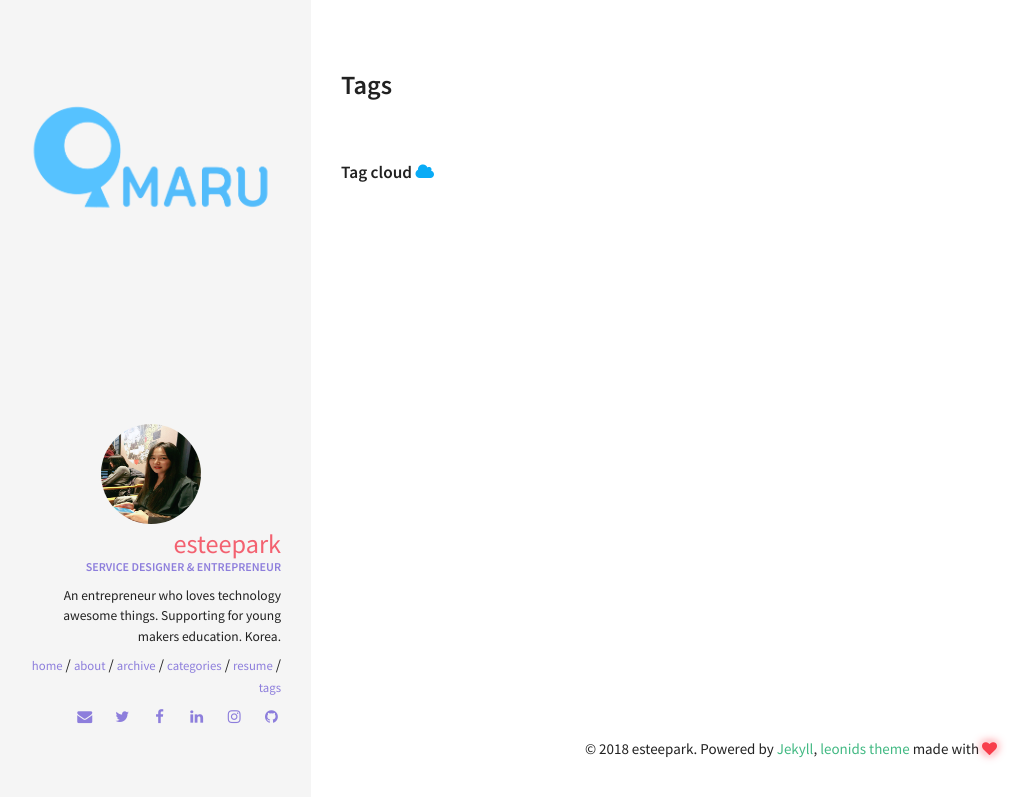
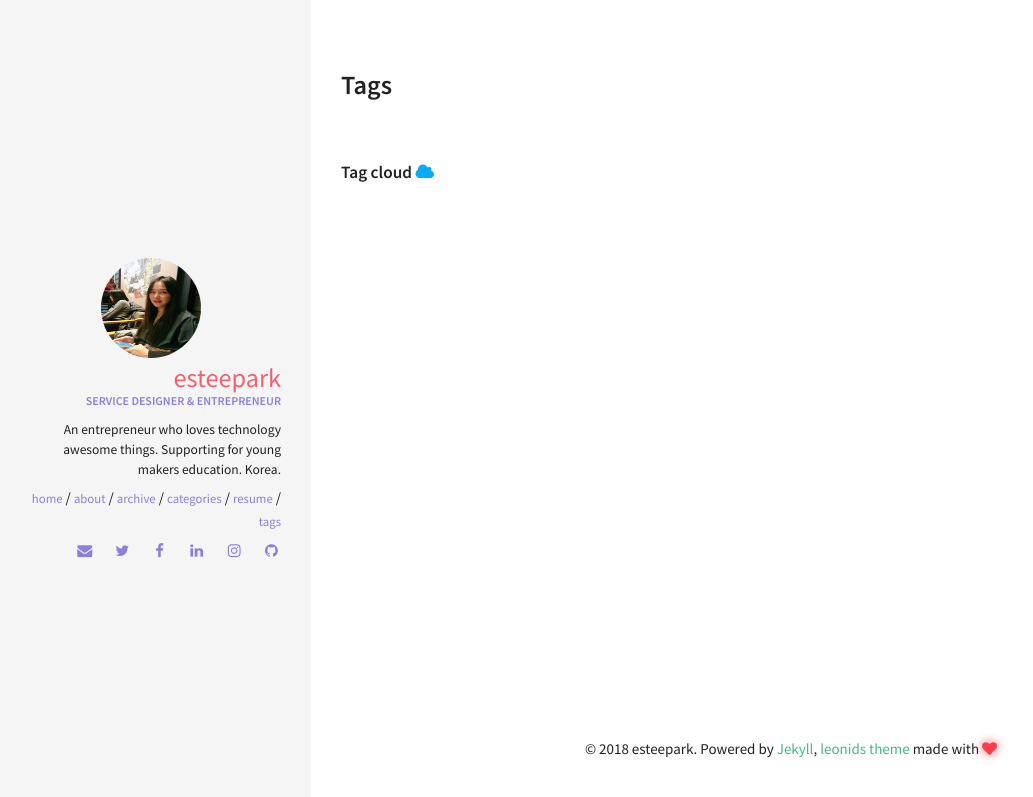
Before and after one commit to esteepark/esteepark.github.io, a Jekyll site: the page built from tags.html, in a window 1280 px wide. Shown: the top 797 px of the page, without its empty margins (9-1042 px from the left). Built offline with Jekyll 4.4.1, drawn with Linux system fonts in a browser that asks for light colours.

Commit message:
update sidebar-reset

```diff
--- a/_includes/sidebar.html
+++ b/_includes/sidebar.html
@@ -1,7 +1,6 @@
 {% if page.author %} {% assign author = site.data.authors[page.author] %}{% else %}{% assign author = site.owner %} {% endif %}
 <div class="cover-card table-cell table-middle">
   {% if author.avatar %}
-  <img src="{{ site.url }}/img/{{ author.logo }}" alt="" class="imaru-logo"><br><br><br><br><br><br><br><br><br>
   <img src="{{ site.url }}/img/{{ author.avatar }}" alt="" class="avatar">
   {% endif %}
   <a href="{{ site.url }}/" class="author_name">{{ author.name }}</a>
```
